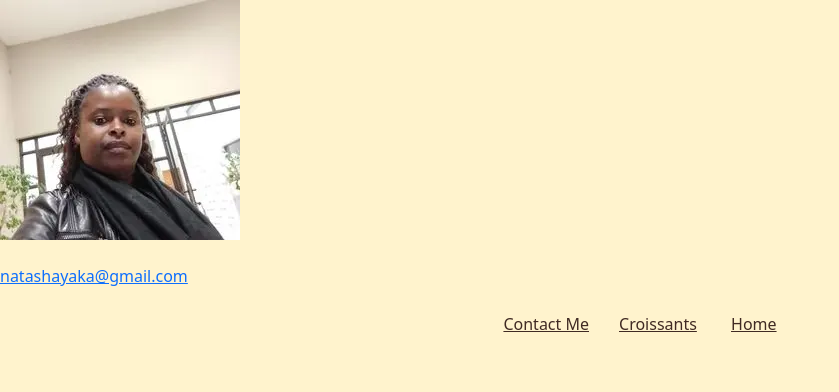
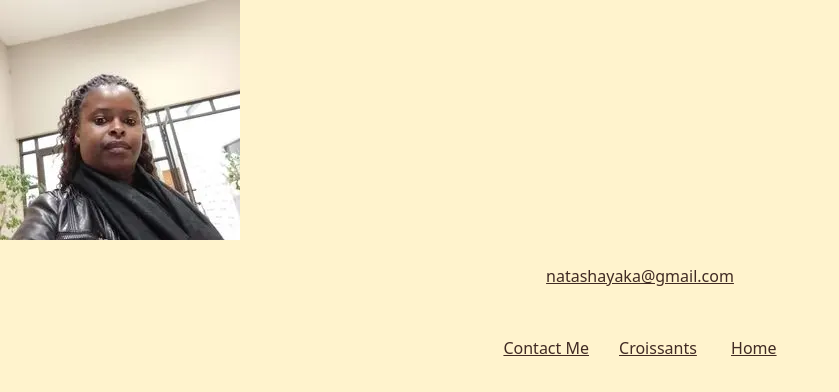
Before and after one commit to Tash2911/live-server, a plain HTML site: page contact.html in a window 1280 px wide. Shown: the whole page, without its empty margins (0-839 px from the left). Drawn offline with nearby package versions, Linux system fonts and the light colour scheme.

Commit message:
styled site

```diff
--- a/contact.html
+++ b/contact.html
@@ -16,7 +16,7 @@
     <img src="images/Resume Photo1.jpg" class="img-fluid" id="image-me" />
     <br />
     <br />
-    <a href="mailto:natashayaka@gmail.com" class="text-center"
+    <a href="mailto:natashayaka@gmail.com" class="text-center" id="email"
       >natashayaka@gmail.com</a
     >
     <br />
--- a/style.css
+++ b/style.css
@@ -1,33 +1,45 @@
 footer {
   text-align: center;
 }
+
 footer a {
   text-align: center;
   margin: 0 15px;
   color: #402a23;
 }
+
 .images-page {
   background-image: url(images/croissants.jpg);
 }
+
 .footer-images a {
   background-color: #fde9df;
   padding: 10px 20px 10px 20px;
   color: #402a23;
 }
+
 .footer-images {
   margin-top: 150px;
 }
+
 h2 {
   margin-top: 40px;
   color: #402a23;
   text-align: center;
 }
+
 .image-me {
   display: block;
   justify-content: center;
 }
+
 p,
 h1 {
   color: #f16821;
   margin-top: 40px;
 }
+
+#email {
+  display: block;
+  color: #402a23;
+}
```
